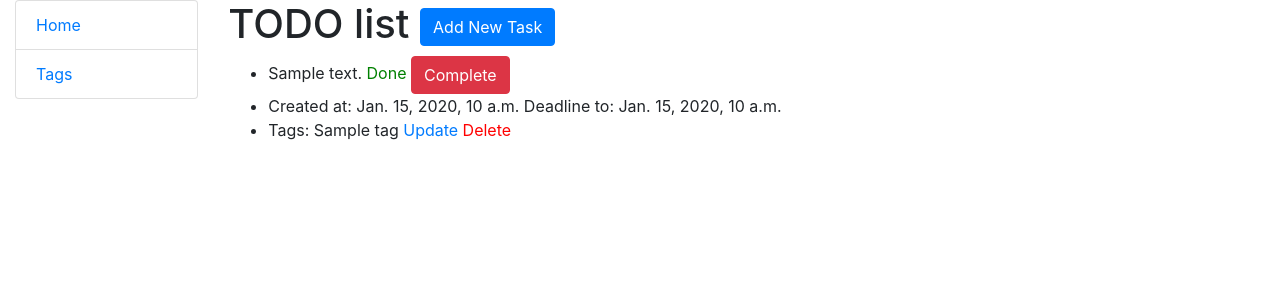
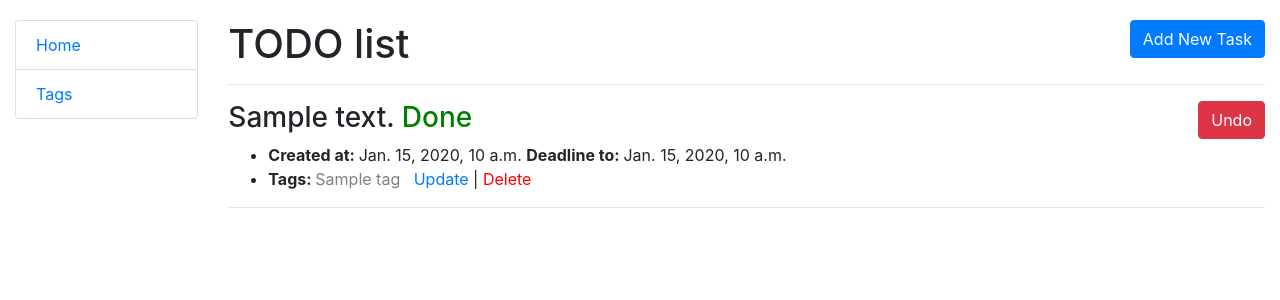
Before and after one commit to VadymShkarbul/django-task-manager, a Django app: page / in a window 1280 px wide. Shown: the top 300 px of the page. Run offline with Django 4.2, Linux system fonts and the light colour scheme; tables that the repository leaves empty hold one stand-in row (values such as "Sample post").

Commit message:
Made html looks better

```diff
--- a/templates/base.html
+++ b/templates/base.html
@@ -12,7 +12,7 @@
         crossorigin="anonymous">
   <title>Task Manager</title>
 </head>
-<body>
+<body style="margin-top: 20px">
 <div class="container-fluid">
   <div class="row">
     <div class="col-sm-2">
--- a/templates/task_manager/tag_list.html
+++ b/templates/task_manager/tag_list.html
@@ -4,7 +4,7 @@
   <h1>
     Tag list
     <a href="{% url 'task_manager:tag-create' %}"
-       class="btn btn-primary link-to-page">Add New Tag</a>
+       class="btn btn-primary float-right">Add New Tag</a>
   </h1>
   {% if tag_list %}
     <table class="table">
@@ -26,7 +26,7 @@
           </td>
           <td>
             <a href="{% url 'task_manager:tag-delete' pk=tag.id %}"
-               class="btn btn-primary">
+               class="btn btn-danger">
               Delete
             </a>
           </td>
--- a/templates/task_manager/task_list.html
+++ b/templates/task_manager/task_list.html
@@ -4,47 +4,47 @@
   <h1>
     TODO list
     <a href="{% url 'task_manager:task-create' %}"
-       class="btn btn-primary link-to-page">Add New Task</a>
+       class="btn btn-primary float-right">Add New Task</a>
   </h1>
+  <hr>
   {% if task_list %}
-    <ul>
+    <div>
       {% for task in task_list %}
-        <li>
-          {{ task.text }}
+        <h3>{{ task.text }}
           {% if task.done %}
             <text style="color: green">Done</text>
+            <a href="{% url 'task_manager:done_undone' pk=task.id %}"
+               class="btn btn-danger float-right">
+              Undo
+            </a>
           {% else %}
             <text style="color: red">Undone</text>
-          {% endif %}
-          {% if task.done %}
             <a href="{% url 'task_manager:done_undone' pk=task.id %}"
-               class="btn btn-danger link-to-page">
+               class="btn btn-success float-right">
               Complete
             </a>
-          {% else %}
-            <a href="{% url 'task_manager:done_undone' pk=task.id %}"
-               class="btn btn-success link-to-page">
-              Undo
-            </a>
+          {% endif %}
+        </h3>
+        <ul>
+          <li>
+            <strong>Created at: </strong>{{ task.created }}
+            {% if task.deadline %}
+              <strong>Deadline to: </strong>{{ task.deadline }}
             {% endif %}
           </li>
           <li>
-          Created at: {{ task.created }}
-          {% if task.deadline %}
-            Deadline to: {{ task.deadline }}
-          {% endif %}
-        </li>
-        <li>
-          Tags:
+            <strong>Tags: </strong>
             {% for tag in task.tags.all %}
-            {{ tag.name }}
+              <text style="color: grey">{{ tag.name }}</text>
             {% endfor %}
-          <a href="{% url 'task_manager:task-update'  pk=task.id %}">Update</a>
+            <a href="{% url 'task_manager:task-update'  pk=task.id %}">&nbsp;&nbsp;Update</a> |
             <a href="{% url 'task_manager:task-delete' pk=task.id %}"
                style="color: red">Delete</a>
           </li>
+        </ul>
+        <hr>
       {% endfor %}
-    </ul>
+    </div>
   {% else %}
     <p>No task</p>
   {% endif %}
```
Lines whose indentation alone changed are shown as unchanged.
